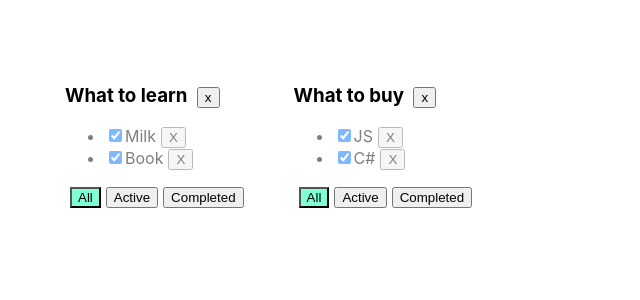
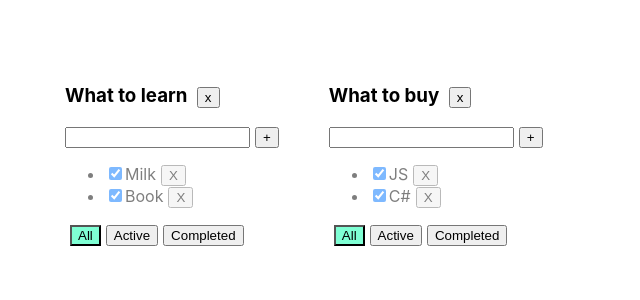
Before and after one commit to DmitryShastel/Native_JS_2.0_old, a React (Create React App) app in the folder Folder_1/native_js_2.0/: page / in a window 1280 px wide. Shown: the top 300 px of the page, without its empty margins (0-640 px from the left). Built offline with nearby package versions, Linux system fonts and the light colour scheme.

Commit message:
AddItemForm is created

```diff
--- a/Folder_1/native_js_2.0/src/Native_JS_2.0/Native_JS_Tuesday/ToDoList_6/AddItemForm.tsx
+++ b/Folder_1/native_js_2.0/src/Native_JS_2.0/Native_JS_Tuesday/ToDoList_6/AddItemForm.tsx
@@ -1,9 +1,8 @@
-import React, {ChangeEvent, useState} from 'react';
+import React, {ChangeEvent,KeyboardEvent, useState} from 'react';
 
 
 type AddItemFormType = {
-    id: string
-    title: string
+    todolistId: string
     addTask: (title: string, todolistId: string) => void
 }
 
@@ -19,20 +18,19 @@ export const AddItemForm = (props: AddItemFormType) => {
 
     const addTask = () => {
         if (title.trim() !== "") {
-            props.addTask(title, props.id);
+            props.addTask(title, props.todolistId);
             setTitle("");
         } else {
             setError("Title is requared");
         }
     };
 
-
-    // const onKeyPressHandler = (e: KeyboardEvent<HTMLInputElement>) => {
-    //     setError(null);
-    //     if (e.charCode === 13) {
-    //         props.addTask();
-    //     }
-    // }
+    const onKeyPressHandler = (e: KeyboardEvent<HTMLInputElement>) => {
+        setError(null);
+        if (e.charCode === 13) {
+            addTask();
+        }
+    }
 
 
     return (
--- a/Folder_1/native_js_2.0/src/Native_JS_2.0/Native_JS_Tuesday/ToDoList_6/AppRoot_6.tsx
+++ b/Folder_1/native_js_2.0/src/Native_JS_2.0/Native_JS_Tuesday/ToDoList_6/AppRoot_6.tsx
@@ -1,6 +1,7 @@
 import React, {useState} from 'react';
 import {TaskType, Todolist_6} from "./Todolist_6";
 import {v1} from "uuid";
+import {AddItemForm} from "./AddItemForm";
 
 export type FilterValuesType = "all" | "active" | "completed"
 type TodolistType = {
@@ -94,6 +95,7 @@ export function RootApp_6() {
 
     return (
         <div className="App">
+
             {
                 todolists.map(tl => {
                     let allTodolistTasks = tasks[tl.id];
--- a/Folder_1/native_js_2.0/src/Native_JS_2.0/Native_JS_Tuesday/ToDoList_6/Todolist_6.tsx
+++ b/Folder_1/native_js_2.0/src/Native_JS_2.0/Native_JS_Tuesday/ToDoList_6/Todolist_6.tsx
@@ -1,5 +1,6 @@
 import React, {ChangeEvent, KeyboardEvent, useState} from 'react';
 import {FilterValuesType} from "./AppRoot_6";
+import {AddItemForm} from "./AddItemForm";
 
 
 export type TaskType = {
@@ -33,9 +34,9 @@ export function Todolist_6(props: PropsType) {
     //         setError("Title is requared");
     //     }
     // };
-    const onChangeHandler = (e: ChangeEvent<HTMLInputElement>) => {
-        setTitle(e.currentTarget.value)
-    }
+    // const onChangeHandler = (e: ChangeEvent<HTMLInputElement>) => {
+    //     setTitle(e.currentTarget.value)
+    // }
     // const onKeyPressHandler = (e: KeyboardEvent<HTMLInputElement>) => {
     //     setError(null);
     //     if (e.charCode === 13) {
@@ -67,6 +68,7 @@ export function Todolist_6(props: PropsType) {
             {/*    </button>*/}
             {/*    {error && <div className={"error-message"}>{error}</div>}*/}
             {/*</div>*/}
+            <AddItemForm addTask={props.addTask} todolistId={props.id}/>
             <ul>
                 {
                     props.tasks.map(t => {
```
